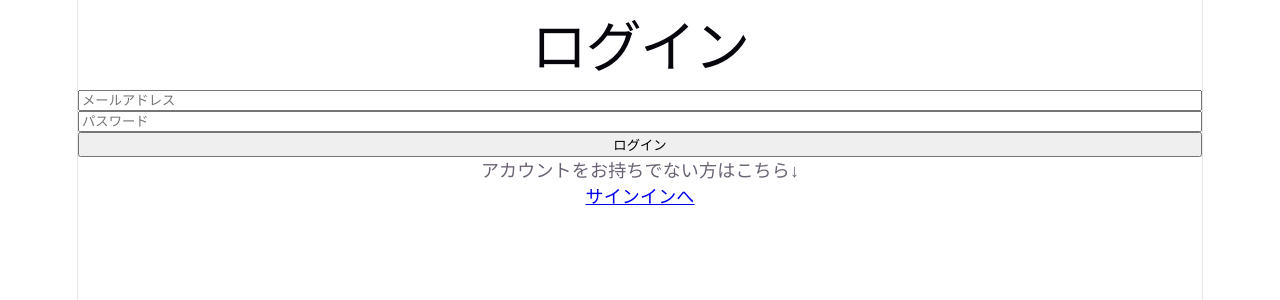
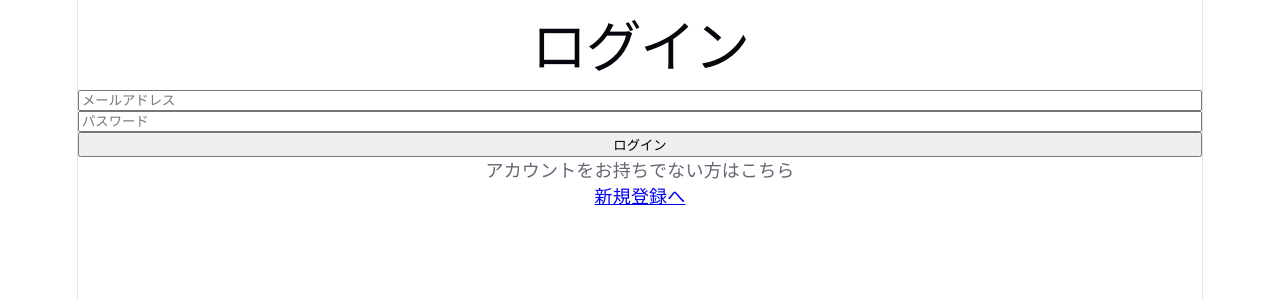
Before and after one commit to bokuchin0126-coder/study-planner, a React (Vite) app: page /signin in a window 1280 px wide. Shown: the top 300 px of the page. Built offline with nearby package versions, Linux system fonts and the light colour scheme; no server answers; the HTML template or start-up script is replaced by a standard one.

Commit message:
improve: polish authentication pages

```diff
--- a/src/pages/LoginPage.tsx
+++ b/src/pages/LoginPage.tsx
@@ -11,8 +11,13 @@ export default function LoginPage() {
 
   const handleSignIn = async () => {
     try {
-      if (email.trim() === "") return alert("メールアドレスを入力してください。")
-      if (password.trim() === "") return alert("パスワードを入力してください")
+      if (email.trim() === "") {
+        return alert("メールアドレスを入力してください。")
+      }
+
+      if (password.trim() === "") {
+        return alert("パスワードを入力してください。")
+      }
 
       await signIn(email, password)
 
@@ -22,6 +27,7 @@ export default function LoginPage() {
 
     } catch (e) {
       console.error(e)
+
       alert(
         "メールアドレスまたはパスワードが間違っています。\nアカウントをお持ちでない場合は新規登録してください。"
       )
@@ -36,14 +42,16 @@ export default function LoginPage() {
   useEffect(() => {
     const checkUser = async () => {
       const {
-        data: {user}
+        data: { user }
       } = await supabase.auth.getUser()
 
       if (user) {
-        navigate("/daily", { replace: true })
+        navigate("/daily", {
+          replace: true
+        })
       }
+    }
 
-    }
     checkUser()
   }, [])
 
@@ -66,11 +74,18 @@ export default function LoginPage() {
         onChange={(e) => setPassword(e.target.value)}
       />
 
-      <button onClick={handleSignIn}>ログイン</button>
+      <button onClick={handleSignIn}>
+        ログイン
+      </button>
 
       <div>
-        <p>アカウントをお持ちでない方はこちら↓</p>
-        <Link to="/signup">サインインへ</Link>
+        <p>
+          アカウントをお持ちでない方はこちら
+        </p>
+
+        <Link to="/signup">
+          新規登録へ
+        </Link>
       </div>
     </>
   )
--- a/src/pages/SettingsPage.tsx
+++ b/src/pages/SettingsPage.tsx
@@ -2,11 +2,11 @@ import {
   signOut,
   deleteAccount,
 } from "../api/authApi"
-import { Link, useNavigate } from "react-router-dom"
+import { useNavigate } from "react-router-dom"
 import Sidebar from "../components/Sidebar"
 
+
 export default function SettingsPage() {
-
   const navigate = useNavigate()
 
   const handleSignOut = async () => {
@@ -17,11 +17,14 @@ export default function SettingsPage() {
     if (!confirmed) {
       return
     }
+
     try {
       await signOut()
+
       navigate("/signin", {
         replace: true
       })
+
     } catch (error) {
       console.error(error)
       alert("ログアウトに失敗しました")
@@ -30,7 +33,7 @@ export default function SettingsPage() {
 
   const handleDeleteAccount = async () => {
     const confirmed = window.confirm(
-      "本当にアカウントを削除しますか？\nこの操作は取り消せません。"
+      "本当にアカウントを削除しますか？\n\nアカウントと関連するデータは削除され、この操作は取り消せません。"
     )
 
     if (!confirmed) {
@@ -39,10 +42,12 @@ export default function SettingsPage() {
 
     try {
       await deleteAccount()
+      alert("アカウントを削除しました")
+
       navigate("/signup", {
         replace: true
       })
-      alert("アカウントを削除しました")
+
     } catch (error) {
       console.error(error)
       alert("アカウントの削除に失敗しました")
@@ -51,23 +56,25 @@ export default function SettingsPage() {
 
   return (
     <>
-      <div>
-        <Sidebar />
-      </div>
+      <Sidebar />
 
       <div>
         <h2>ログアウト</h2>
+
         <button onClick={handleSignOut}>
           ログアウト
         </button>
+
       </div>
 
       <div>
         <h2>アカウント削除</h2>
+
         <button onClick={handleDeleteAccount}>
           アカウントを削除
         </button>
       </div>
+
     </>
   )
 }
--- a/src/pages/SignupPage.tsx
+++ b/src/pages/SignupPage.tsx
@@ -1,6 +1,7 @@
 import { useState } from "react"
 import { signUp } from "../api/authApi"
 import { Link, useNavigate } from "react-router-dom"
+
 
 export default function SignupPage() {
   const [email, setEmail] = useState("")
@@ -9,19 +10,25 @@ export default function SignupPage() {
 
   const handleSignUp = async () => {
     try {
-      if (email.trim() === "") return alert("メールアドレスを入力してください。")
-      if (password.trim() === "") return alert("パスワードを入力してください")
+      if (email.trim() === "") {
+        return alert("メールアドレスを入力してください。")
+      }
+
+      if (password.trim() === "") {
+        return alert("パスワードを入力してください。")
+      }
 
       await signUp(email, password)
+
       alert("登録しました")
 
       navigate("/signin", {
         replace: true
       })
 
-    } catch(e) {
+    } catch (e) {
       console.error(e)
-      alert("登録失敗")
+      alert("登録に失敗しました")
       return
 
     } finally {
@@ -29,6 +36,7 @@ export default function SignupPage() {
       setPassword("")
     }
   }
+
 
   return (
     <>
@@ -48,9 +56,13 @@ export default function SignupPage() {
         onChange={(e) => setPassword(e.target.value)}
       />
 
-      <button onClick={handleSignUp}>登録</button>
+      <button onClick={handleSignUp}>
+        登録
+      </button>
 
-      <Link to="/signin">ログインへ</Link>
+      <Link to="/signin">
+        ログインへ
+      </Link>
     </>
   )
 }
```
